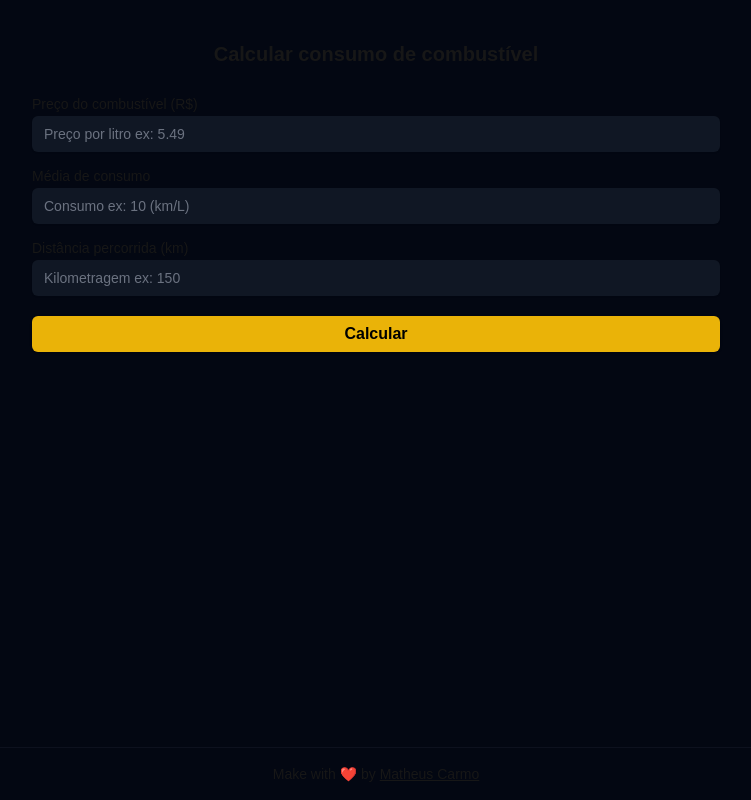
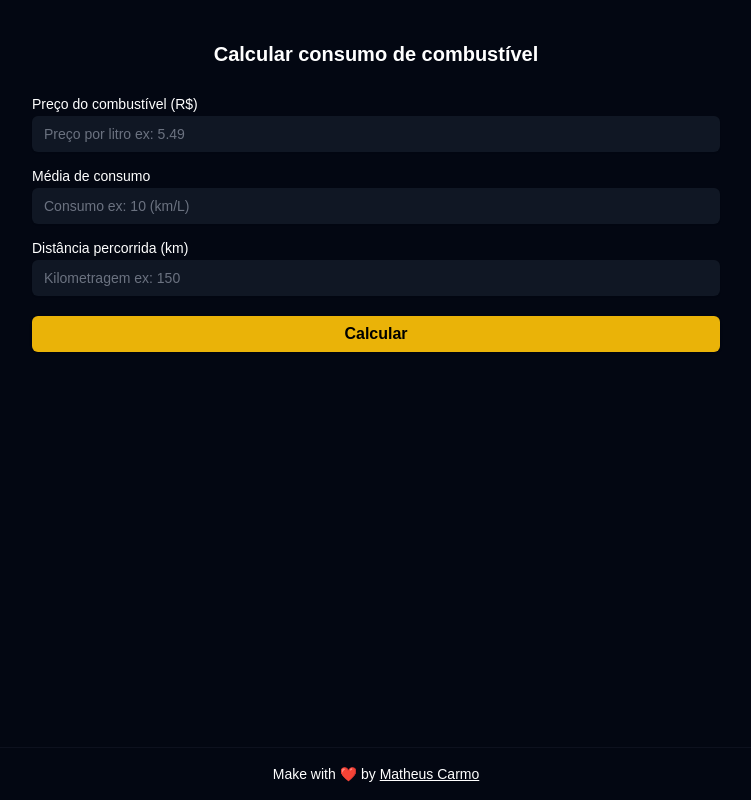
Before and after one commit to matt-carmo/consumo-de-combustivel, a Next.js app: page / in a window 1280 px wide. Shown: the whole page, without its empty margins (264-1015 px from the left). Built offline with nearby package versions, Linux system fonts and the light colour scheme.

Commit message:
update color text

```diff
--- a/app/page.tsx
+++ b/app/page.tsx
@@ -31,12 +31,12 @@ export default function Home() {
   return (
     <>
     <main className="bg max-w-screen-md mx-auto px-10">
-      <h1 className="font-semibold text-center mt-10 text-xl text-">
+      <h1 className="font-semibold text-center mt-10 text-xl text-white">
         Calcular consumo de combustível
       </h1>
       <section className="mt-6 flex flex-col gap-3">
         <div>
-          <Label htmlFor="fuelPrice">Preço do combustível (R$)</Label>
+          <Label htmlFor="fuelPrice" className="text-white">Preço do combustível (R$)</Label>
           <Input
             type="number"
             className="outline-none border-none bg-gray-800 bg-opacity-50 text-white"
@@ -47,7 +47,7 @@ export default function Home() {
           />
         </div>
         <div>
-          <Label htmlFor="consumption">Média de consumo</Label>
+          <Label htmlFor="consumption" className="text-white">Média de consumo</Label>
           <Input
             type="number"
             id="consumption"
@@ -58,7 +58,7 @@ export default function Home() {
           />
         </div>
         <div>
-          <Label htmlFor="distance">Distância percorrida (km)</Label>
+          <Label htmlFor="distance" className="text-white">Distância percorrida (km)</Label>
           <Input
             type="number"
             className="outline-none border-none bg-gray-800 bg-opacity-50 text-white"
@@ -74,14 +74,19 @@ export default function Home() {
 
         {totalCost && (
         <div className="result">
-          <h2 className="text-md font-medium">Você gastou: <span className="text-green-500 font-semibold text-lg">R$ {totalCost}</span> de combustível</h2>
+          <h2 className="text-md font-medium text-white">
+            Você gastou: <span className="text-green-500 font-semibold text-lg">R$ {totalCost}</span> de combustível
+          </h2>
         </div>
-      )}
+        )}
       </section>
     </main>
     <footer className="fixed bottom-4 w-full text-center border-t border-opacity-15 border-gray-600 pt-4">
-      <p className="text-center text-sm font-light">Make with ❤️ by <a className="underline" href="https://github.com/matt-carmo">Matheus Carmo</a></p>
+      <p className="text-center text-sm font-light text-white">
+        Make with ❤️ by <a className="underline text-white" href="https://github.com/matt-carmo">Matheus Carmo</a>
+      </p>
     </footer>
-    </>
+  </>
+
   );
 }
```
